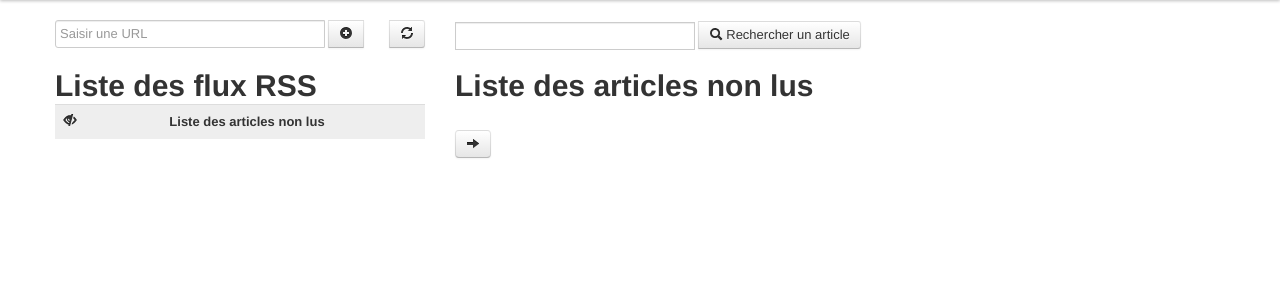
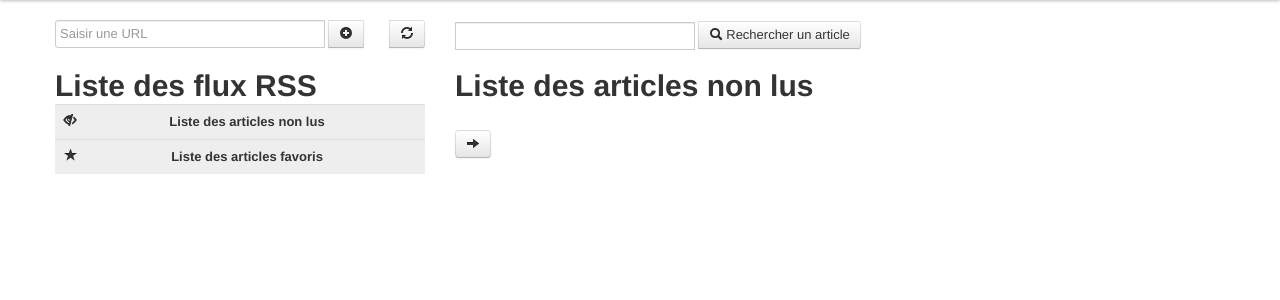
Before and after one commit to Yimgo/msgr, a PHP site: the page made by pokemon/app/views/rss/listing.php in a window 1280 px wide. Shown: the part 40-340 px from the top of the page. Run offline with PHP 8.4, Linux system fonts and the light colour scheme; the template is opened without the code that fills it, so the values that code supplies are empty.

Commit message:
Vue des articles favoris

```diff
--- a/pokemon/app/views/rss/listing.php
+++ b/pokemon/app/views/rss/listing.php
@@ -59,9 +59,12 @@
         <div class="span4">
             <h1>Liste des flux RSS</h1>
 
-            <table class="table" id="liste_articles_non_lus_command">
+            <table class="table">
                 <tr>
-                    <td><i class="icon-eye-close pull-left"></i> <b>Liste des articles non lus</b></td>
+                    <td id="liste_articles_non_lus_command"><i class="icon-eye-close pull-left"></i> <b>Liste des articles non lus</b></td>
+                </tr>
+                <tr>
+                    <td id="liste_articles_favoris_command"><i class="icon-star pull-left"></i> <b>Liste des articles favoris</b></td>
                 </tr>
             </table>
 
--- a/pokemon/static/css/style.css
+++ b/pokemon/static/css/style.css
@@ -1,11 +1,12 @@
 /* Faire comme si la ligne entière d'une table était clickable
    (pour traitement par javascript ensuite) */
-#liste_flux tr, #flux_container div p, #liste_articles_non_lus_command {
+#liste_flux tr, #flux_container div p {
     cursor: pointer;
 }
-#liste_articles_non_lus_command td {
+#liste_articles_non_lus_command, #liste_articles_favoris_command {
     background-color: #eee;
     text-align: center;
+    cursor: pointer;
 }
 
 .ligne_flux_selectionne {
--- a/pokemon/static/javascript/listing.js
+++ b/pokemon/static/javascript/listing.js
@@ -4,6 +4,7 @@
 
 var page_courante = 0;
 var flux_courant = undefined;
+var type_courant = 0; // 1: favori ; 0: non lus
 
 $(document).ready(function() {
     // Récupérér initialement la liste des flux + dossiers pour l'afficher
@@ -98,10 +99,19 @@ $(document).ready(function() {
        get_liste_article(flux_courant);
     });
 
-    //
-    $('#liste_articles_non_lus_command td').click(function () {
+    $('#liste_articles_non_lus_command').click(function () {
         flux_courant = undefined;
+        type_courant = 0;
         $('#titre_liste_articles').html("Liste des articles non lus");
+        $("#liste_flux tr").removeClass("ligne_flux_selectionne");
+        get_liste_article(flux_courant);
+    });
+
+    $('#liste_articles_favoris_command').click(function () {
+        flux_courant = undefined;
+        type_courant = 1;
+        $('#titre_liste_articles').html("Liste des articles favoris");
+        $("#liste_flux tr").removeClass("ligne_flux_selectionne");
         get_liste_article(flux_courant);
     });
 });
@@ -255,8 +265,10 @@ function get_liste_article(flux_id) {
     $('#flux_container').empty();
 
     var url;
-    if (flux_courant == undefined)
+    if (flux_courant == undefined && type_courant == 0)
         url = '/pokemon/rss/get_latest_articles/' + page_courante*10 + '/10';
+    else if (flux_courant == undefined && type_courant == 1)
+        url = '/pokemon/rss/get_favorite_articles/' + page_courante*10 + '/10';
     else
         url = '/pokemon/rss/get_articles/' + flux_id + '/' + page_courante*10 + '/10';
 
@@ -265,7 +277,6 @@ function get_liste_article(flux_id) {
 
         // Aucun article à charger
         if (data.length == 0) {
-            console.log('toto');
             $("#liste_flux_fin").show();
             $('#pagin-left').show();
             $('#pagin-right').hide();
```
